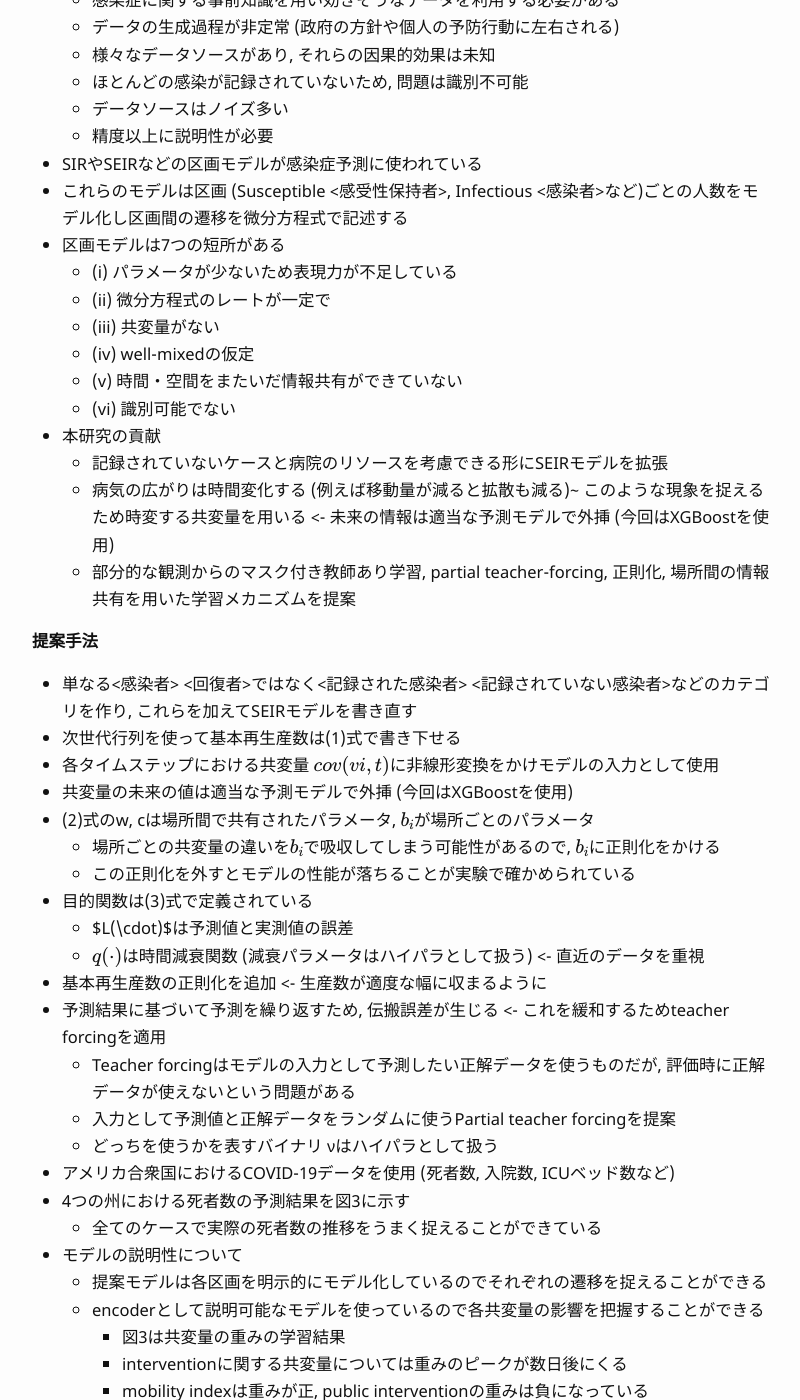
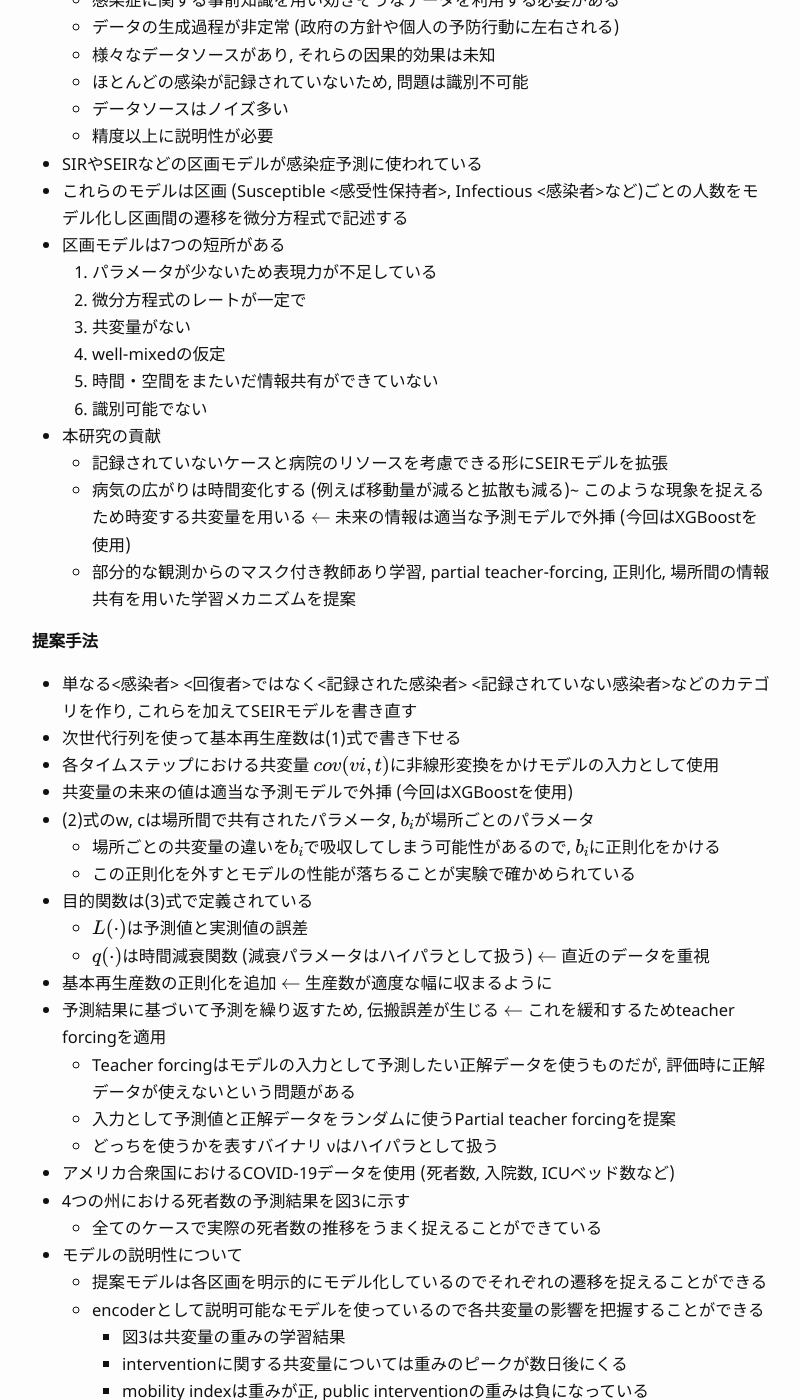
Before and after one commit to mayaaaa/mayaaaa.github.io, a Jekyll site: the page built from _posts/2021-01-06-interpretable-sequence.md, in a window 1280 px wide and 1400 px high, scrolled down 487 px. Shown: the whole window, without its empty margins (238-1038 px from the left). Built offline with Jekyll 4.4.1, drawn with Linux system fonts in a browser that asks for light colours; some web fonts are replaced; formulas are drawn with MathJax 3.

Commit message:
update blog post

```diff
--- a/_posts/2021-01-06-interpretable-sequence.md
+++ b/_posts/2021-01-06-interpretable-sequence.md
@@ -21,16 +21,16 @@ tags: [NeurIPS20]
 - SIRやSEIRなどの区画モデルが感染症予測に使われている
 - これらのモデルは区画 (Susceptible <感受性保持者>, Infectious <感染者>など)ごとの人数をモデル化し区画間の遷移を微分方程式で記述する
 - 区画モデルは7つの短所がある
-  - (i) パラメータが少ないため表現力が不足している
-  - (ii) 微分方程式のレートが一定で
-  - (iii) 共変量がない
-  - (iv) well-mixedの仮定
-  - (v) 時間・空間をまたいだ情報共有ができていない
-  - (vi) 識別可能でない
+  1. パラメータが少ないため表現力が不足している
+  2. 微分方程式のレートが一定で
+  3. 共変量がない
+  4. well-mixedの仮定
+  5. 時間・空間をまたいだ情報共有ができていない
+  6. 識別可能でない
 - 本研究の貢献
   - 記録されていないケースと病院のリソースを考慮できる形にSEIRモデルを拡張
   - 病気の広がりは時間変化する (例えば移動量が減ると拡散も減る)~
-    このような現象を捉えるため時変する共変量を用いる <- 未来の情報は適当な予測モデルで外挿 (今回はXGBoostを使用)
+    このような現象を捉えるため時変する共変量を用いる $$\leftarrow$$ 未来の情報は適当な予測モデルで外挿 (今回はXGBoostを使用)
   - 部分的な観測からのマスク付き教師あり学習, partial teacher-forcing, 正則化, 場所間の情報共有を用いた学習メカニズムを提案
 
 **提案手法**
@@ -42,10 +42,10 @@ tags: [NeurIPS20]
   - 場所ごとの共変量の違いを$$b_i$$で吸収してしまう可能性があるので, $$b_i$$に正則化をかける
   - この正則化を外すとモデルの性能が落ちることが実験で確かめられている
 - 目的関数は(3)式で定義されている
-  - $L(\cdot)$は予測値と実測値の誤差
-  - $$q(\cdot)$$は時間減衰関数 (減衰パラメータはハイパラとして扱う) <- 直近のデータを重視
-- 基本再生産数の正則化を追加 <- 生産数が適度な幅に収まるように
-- 予測結果に基づいて予測を繰り返すため, 伝搬誤差が生じる <- これを緩和するためteacher forcingを適用
+  - $$L(\cdot)$$は予測値と実測値の誤差
+  - $$q(\cdot)$$は時間減衰関数 (減衰パラメータはハイパラとして扱う) $$\leftarrow$$ 直近のデータを重視
+- 基本再生産数の正則化を追加 $$\leftarrow$$ 生産数が適度な幅に収まるように
+- 予測結果に基づいて予測を繰り返すため, 伝搬誤差が生じる $$\leftarrow$$ これを緩和するためteacher forcingを適用
   - Teacher forcingはモデルの入力として予測したい正解データを使うものだが, 評価時に正解データが使えないという問題がある
   - 入力として予測値と正解データをランダムに使うPartial teacher forcingを提案
   - どっちを使うかを表すバイナリ νはハイパラとして扱う
```
Also changed, not shown: _posts/2020-12-18-on-learning.md (added, +25 -0 lines), _posts/2020-12-18-open-intent.md (+1 -1 lines), _posts/2021-01-07-benchmarking-deep.md (+3 -3 lines), _posts/2021-02-03-teaching-gan.md (+3 -3 lines), tag/ICML20.md (added, +5 -0 lines), tag/WSDM21.md (added, +5 -0 lines).
